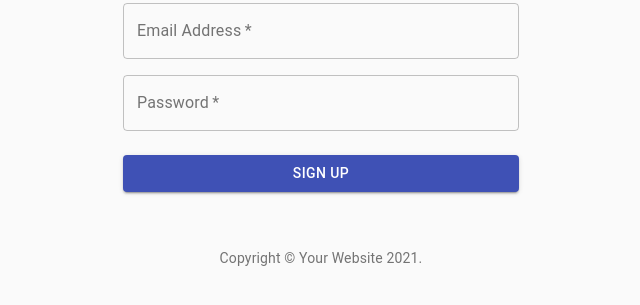
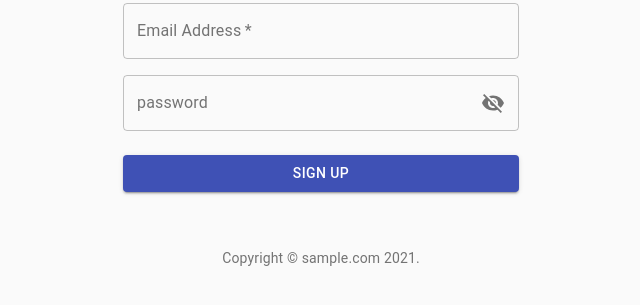
Before and after one commit to ken2pg/react-tailwindcss-practice, a React (Create React App) app: page / in a window 1280 px wide. Shown: the part 245-550 px from the top of the page, without its empty margins (319-959 px from the left). Built offline with nearby package versions, Linux system fonts and the light colour scheme.

Commit message:
feat：passwordを表示/非表示する機能を追加

```diff
--- a/src/components/signup/signUp.tsx
+++ b/src/components/signup/signUp.tsx
@@ -8,23 +8,31 @@ import Box from "@material-ui/core/Box";
 import LockOutlinedIcon from "@material-ui/icons/LockOutlined";
 import Typography from "@material-ui/core/Typography";
 import Container from "@material-ui/core/Container";
-import { FormControl, InputLabel, OutlinedInput } from "@material-ui/core";
 import { useState } from "react";
 import Link from "@material-ui/core/Link";
 import { makeStyles } from "@material-ui/core/styles";
+import {
+  FormControl,
+  IconButton,
+  InputAdornment,
+  InputLabel,
+  OutlinedInput,
+} from "@material-ui/core";
+import { Visibility, VisibilityOff } from "@material-ui/icons";
 
 function CopyRight() {
   return (
     <Typography variant="body2" color="textSecondary" align="center">
       {"Copyright © "}
       <Link color="inherit" href="https://mui.com/">
-        Your Website
+        sample.com
       </Link>{" "}
       {new Date().getFullYear()}
       {"."}
     </Typography>
   );
 }
+
 export const useStyles = makeStyles((theme) => ({
   paper: {
     marginTop: theme.spacing(8),
@@ -40,6 +48,9 @@ export const useStyles = makeStyles((theme) => ({
     width: "100%", // Fix IE 11 issue.
     marginTop: theme.spacing(3),
   },
+  inputField: {
+    width: "100%",
+  },
   submit: {
     margin: theme.spacing(3, 0, 2),
   },
@@ -53,6 +64,7 @@ export default function SignUp() {
     lastName: "",
     email: "",
     password: "",
+    showPassword: false,
   });
 
   const handleInputChange = (event: React.ChangeEvent<HTMLInputElement>) => {
@@ -61,6 +73,13 @@ export default function SignUp() {
     setValue({
       ...values,
       [name]: value,
+    });
+  };
+
+  const handleClickShowPassword = () => {
+    setValue({
+      ...values,
+      showPassword: !values.showPassword,
     });
   };
 
@@ -117,16 +136,34 @@ export default function SignUp() {
               />
             </Grid>
             <Grid item xs={12}>
-              <TextField
-                variant="outlined"
-                required
-                fullWidth
-                name="password"
-                label="Password"
-                type="password"
-                id="password"
-                autoComplete="current-password"
-              />
+              <FormControl className={classes.inputField} variant="outlined">
+                <InputLabel htmlFor="outlined-adornment-password">
+                  password
+                </InputLabel>
+                <OutlinedInput
+                  id="password"
+                  name="password"
+                  type={values.showPassword ? "text" : "password"} //フォームのタイプを三項演算子でテキストかパスワードか使い分ける。
+                  onChange={handleInputChange}
+                  value={values.password}
+                  labelWidth={80}
+                  endAdornment={
+                    <InputAdornment position="end">
+                      <IconButton
+                        aria-label="toggle password visibility"
+                        onClick={handleClickShowPassword}
+                        edge="end"
+                      >
+                        {values.showPassword ? (
+                          <Visibility />
+                        ) : (
+                          <VisibilityOff />
+                        )}
+                      </IconButton>
+                    </InputAdornment>
+                  }
+                />
+              </FormControl>
             </Grid>
           </Grid>
           <Button
```
